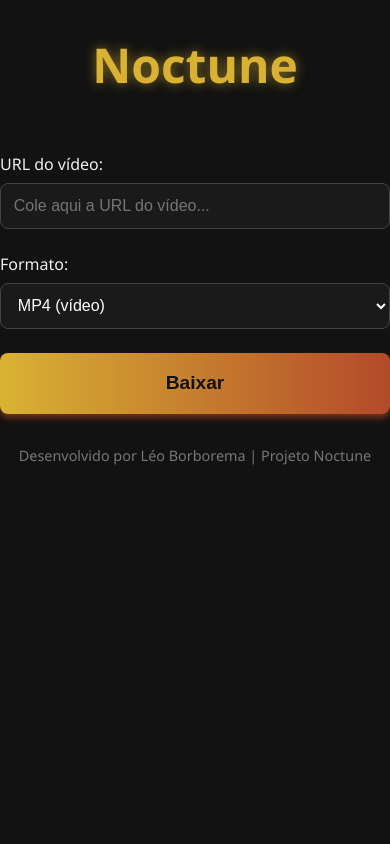
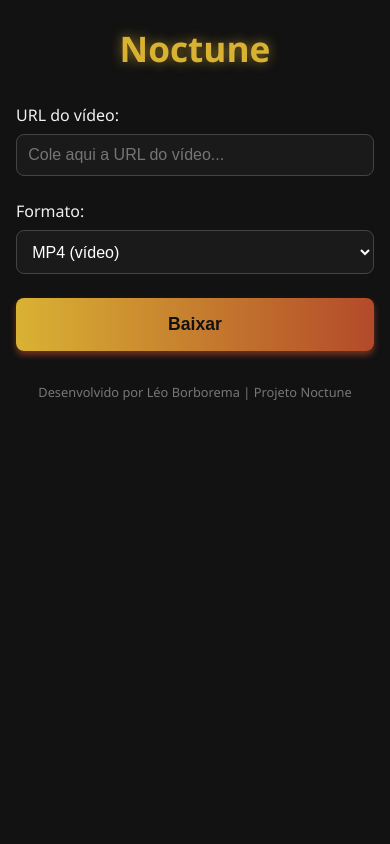
Before and after one commit to LeoBorborema/noctune_site, a Flask app: page / in a window 390 px wide. Run offline with Flask 3, Linux system fonts and the light colour scheme.

Commit message:
Update index.html

```diff
--- a/templates/index.html
+++ b/templates/index.html
@@ -16,6 +16,7 @@
       display: flex;
       flex-direction: column;
       align-items: center;
+      min-height: 100vh;
     }
 
     .logo {
@@ -25,12 +26,16 @@
       text-shadow: 0 0 12px rgba(217, 178, 51, 0.6);
       margin: 2rem 0 1.5rem 0;
       user-select: none;
+      text-align: center;
+      padding: 0 1rem;
+      word-break: break-word;
     }
 
     main {
       padding: 2rem;
       max-width: 500px;
       width: 100%;
+      box-sizing: border-box;
     }
 
     .input-group {
@@ -53,6 +58,7 @@
       font-size: 1rem;
       box-sizing: border-box;
       width: 100%;
+      min-width: 0;
     }
 
     button {
@@ -97,6 +103,34 @@
       font-size: 0.9rem;
       color: #777;
       margin-top: 2rem;
+      padding: 0 1rem;
+      word-break: break-word;
+    }
+
+    /* Responsividade */
+    @media (max-width: 600px) {
+      .logo {
+        font-size: 2.2rem;
+        margin: 1.5rem 0 1rem 0;
+      }
+
+      main {
+        padding: 1rem 1rem 2rem 1rem;
+      }
+
+      input[type="text"], select {
+        font-size: 1rem;
+        padding: 0.7rem;
+      }
+
+      button {
+        font-size: 1.1rem;
+        padding: 1rem;
+      }
+
+      .footer {
+        font-size: 0.8rem;
+      }
     }
   </style>
 </head>
@@ -106,12 +140,12 @@
   <main>
     <div class="input-group">
       <label for="url">URL do vídeo:</label>
-      <input type="text" id="url" placeholder="Cole aqui a URL do vídeo..." />
+      <input type="text" id="url" placeholder="Cole aqui a URL do vídeo..." autocomplete="off" autocorrect="off" autocapitalize="none" spellcheck="false" />
     </div>
 
     <div class="input-group">
       <label for="format">Formato:</label>
-      <select id="format">
+      <select id="format" aria-label="Selecione o formato">
         <option value="mp4">MP4 (vídeo)</option>
         <option value="mkv">MKV (vídeo)</option>
         <option value="mp3">MP3 (áudio)</option>
@@ -129,11 +163,11 @@
 
   <script>
     function iniciarDownload() {
-      const url = document.getElementById('url').value;
+      const url = document.getElementById('url').value.trim();
       const format = document.getElementById('format').value;
 
       if (!url) {
-        alert("Preencha todos os campos!");
+        alert("Preencha o campo URL!");
         return;
       }
 
```
